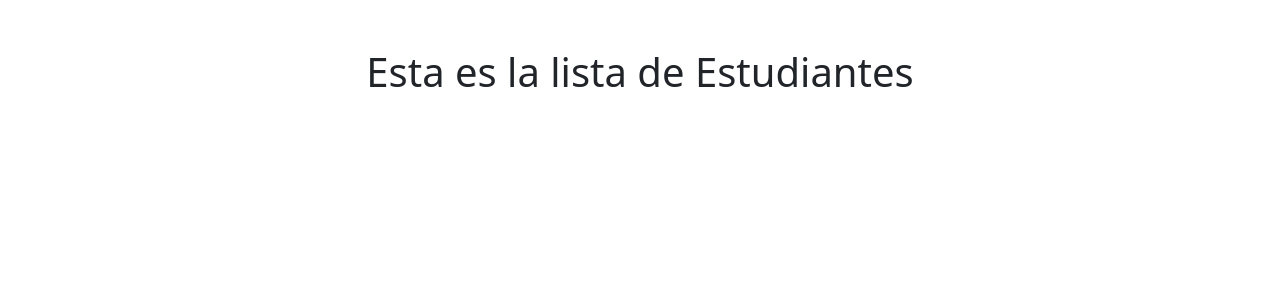
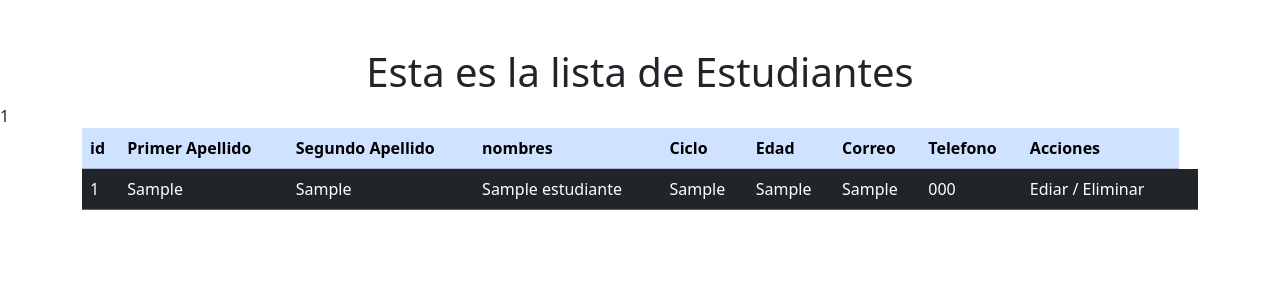
Before and after one commit to AJ-leon95/web2Cursos, a CodeIgniter app: page /web2/index.php/estudiantes/index in a window 1280 px wide. Shown: the part 56-356 px from the top of the page. Run offline with CodeIgniter, Linux system fonts and the light colour scheme; tables that the repository leaves empty or names only in its code hold one stand-in row (values such as "Sample post").

```diff
--- a/application/controllers/Estudiantes.php
+++ b/application/controllers/Estudiantes.php
@@ -7,8 +7,9 @@ class Estudiantes extends CI_Controller{
         $this->load->model('Estudiante');
     }
     public function index(){
+        $data['estudiantes']= $this->Estudiante->obtenerEstudiante();
         $this->load->view('header');
-        $this->load->view('estudiantes/index');
+        $this->load->view('estudiantes/index',$data);
         $this->load->view('footer');
     }
     public function nuevo(){
@@ -29,7 +30,12 @@ class Estudiantes extends CI_Controller{
             "telefono_est" => $this->input->post('telefono_est'),
 
         );
-        $this->Estudiante->insertar_est($datosNuevoEstudiante);
+        //vamos hacer un if
+        if ($this->Estudiante->insertar_est($datosNuevoEstudiante)) {
+            redirect('estudiantes/index');
+        }else{
+            echo "<h1> Error al insertar datos en la tabla estudantes</h1>";
+        }
 
 
     }
--- a/application/models/Estudiante.php
+++ b/application/models/Estudiante.php
@@ -1,5 +1,5 @@
 <?php
-class Estudiante extends CI_Model{
+class   Estudiante extends CI_Model{
 
     function __construct()
     {
@@ -9,6 +9,15 @@ class Estudiante extends CI_Model{
 
         return $this->db->insert("estudiantes", $datos_est);//paametros nombre de la bbdd este parametro ya ezta establecido y el array le pasamos
 
+    }
+    //funcion de consulta
+    function obtenerEstudiante(){
+        $listaEstudiantes= $this->db->get("estudiantes");
+        if ($listaEstudiantes->num_rows()>0){
+            return $listaEstudiantes->result();
+        }else{
+            return false;
+        }
     }
 
 
--- a/application/views/estudiantes/index.php
+++ b/application/views/estudiantes/index.php
@@ -1 +1,40 @@
 <center> <h1>Esta es la lista de Estudiantes</h1></center>
+
+<?php foreach ($estudiantes as $filaTemporal){
+    echo $filaTemporal->id_est;
+} ?>
+<div class="container">
+
+
+    <table class="table table-hover table-dark border-primary">
+        <thead class="table-primary">
+            <tr>
+                <th>id</th>
+                <th>Primer Apellido</th>
+                <th>Segundo Apellido</th>
+                <th>nombres</th>
+                <th>Ciclo</th>
+                <th>Edad</th>
+                <th>Correo</th>
+                <th>Telefono</th>
+                <th>Acciones</th>
+
+            </tr>
+            </thead>
+        <tbody>
+            <?php foreach ($estudiantes as $registroEstdiante){ ?>
+            <tr>
+                <td> <?php echo $registroEstdiante->id_est ?></td>
+                <td> <?php echo $registroEstdiante->pimer_apellido_est ?></td>
+                <td> <?php echo $registroEstdiante->segundo_apellido_est ?></td>
+                <td> <?php echo $registroEstdiante->nombres_est ?></td>
+                <td> <?php echo $registroEstdiante->ciclo_est ?></td>
+                <td> <?php echo $registroEstdiante->edad_est ?></td>
+                <td> <?php echo $registroEstdiante->correo_est ?></td>
+                <td> <?php echo $registroEstdiante->telefono_est ?></td>
+                <td> Ediar / Eliminar<td>
+            </tr>
+            <?php } ?>
+        </tbody>
+    </table>
+</div>
```
Also changed, not shown: application/controllers/Instructores.php (+9 -0 lines), application/models/Instructor.php (+9 -0 lines), application/views/instructores/index.php (+45 -6 lines), application/views/header.php (line endings or trailing spaces).
